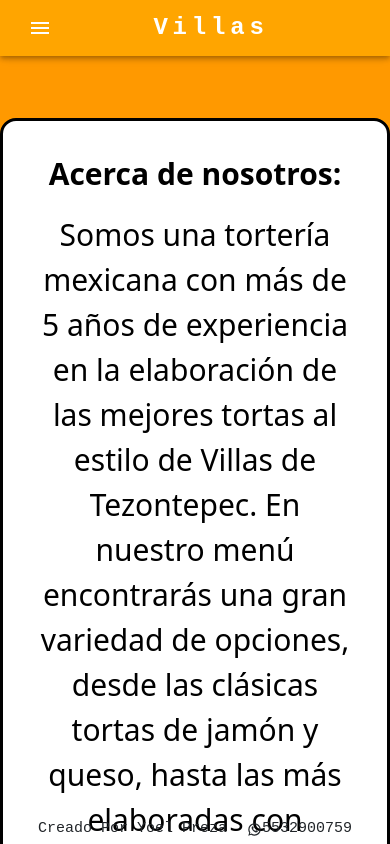
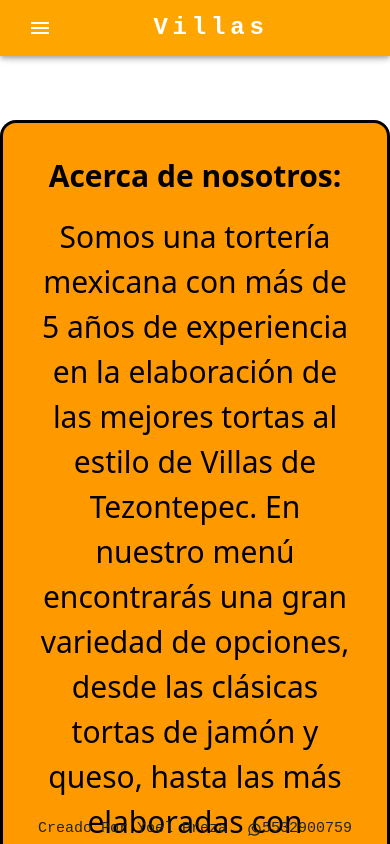
Before and after one commit to YoelPreza/TortasVillasDeTezontepec, a React (Create React App) app in the folder client/: page /AboutUs in a window 390 px wide. Shown: the top 844 px of the page. Built offline with nearby package versions, Linux system fonts and the light colour scheme.

Commit message:
responsive2

```diff
--- a/client/src/styles/about.scss
+++ b/client/src/styles/about.scss
@@ -1,9 +1,10 @@
 @import "variables";
 
 .container {
-    margin-top: 135px;
+    margin-top: 100px;
+    width: 100vw;
     height: 100vh;
-    // background-color: $Naranja;
+
     // padding: 30px;
 
     .img-villas {
@@ -14,8 +15,8 @@
     .nosotros {
         border-radius: 1em;
         border: 3px solid $Black;
-        margin-top: 50px;
-        background-color: $White;
+        margin-top: 20px;
+        background-color: $Naranja;
         padding: 30px;
         margin-bottom: 40px;
 
--- a/client/src/styles/contact.scss
+++ b/client/src/styles/contact.scss
@@ -7,7 +7,7 @@
     flex-direction: column;
     justify-content: center;
     align-items: center;
-
+background-color: $Naranja;
     h1{
         font-size: 50px;
         width: 60vw;
--- a/client/src/styles/landing.scss
+++ b/client/src/styles/landing.scss
@@ -1,17 +1,4 @@
 @import "variables";
-
-.mainContainer{
-    padding: 0px;
-    margin: 0px;
-    display: flex;
-    flex-direction: column;
-    justify-content: center;
-    align-items: center;
-    background-color: $Naranja;
-height: 100vh;
-width: 100vw;
-
-}
 
 .container-landing {
     position: absolute;
@@ -83,7 +70,7 @@ width: 100vw;
     justify-content: center;
     align-items: center;
     background-color: $Naranja;
-
+    height: 100vh;
 
 }
 
```
